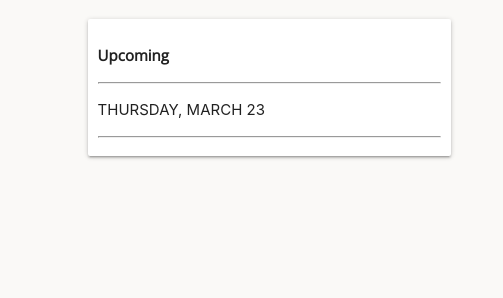
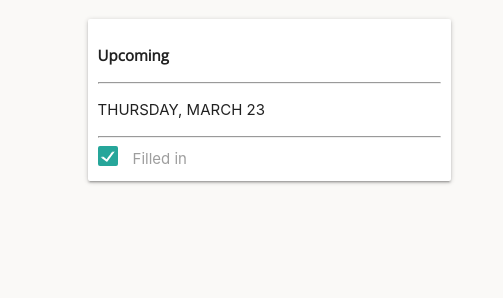
Before and after one commit to eiliyahs/schoology-remake, a plain HTML site: page index.html in a window 1280 px wide. Shown: the part 141-439 px from the top of the page, 777-1280 px from the left. Drawn offline with nearby package versions, Linux system fonts and the light colour scheme; a web font is replaced by a local one.

Commit message:
fixing upcoming

```diff
--- a/index.html
+++ b/index.html
@@ -129,6 +129,10 @@
                         <hr>
                         <p>THURSDAY, MARCH 23</p>
                         <hr>
+                        <label>
+                            <input type="checkbox" class="filled-in" checked="checked" />
+                            <span>Filled in</span>
+                          </label>
 
                     </div>
                 </div>
```
